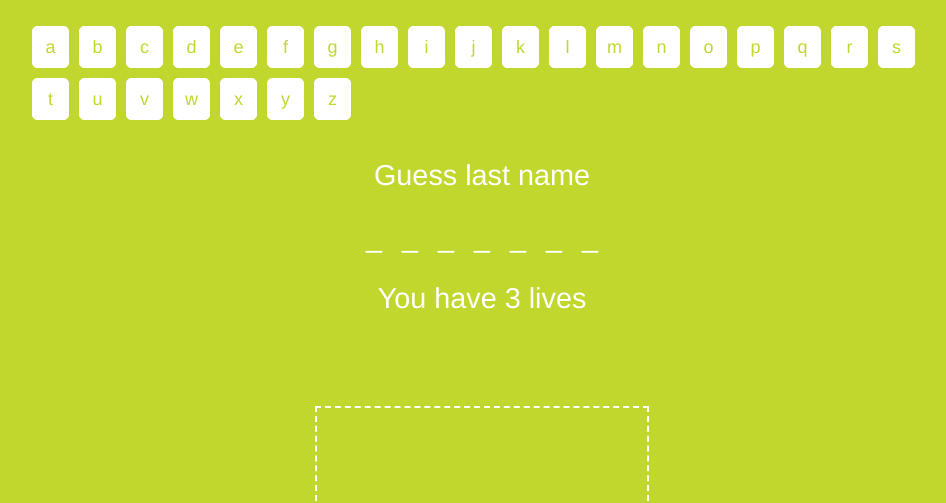
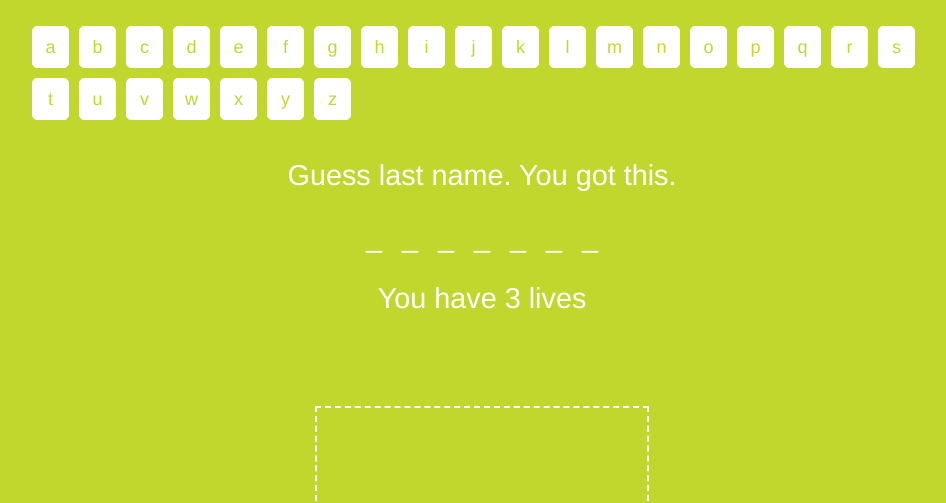
Before and after one commit to MattEllison/javascripthangman, a website: page index.html in a window 1280 px wide. Shown: the part 297-800 px from the top of the page, without its empty margins (158-1104 px from the left). Drawn offline with Linux system fonts and the light colour scheme.

Commit message:
added alert messages

```diff
--- a/package.json
+++ b/package.json
@@ -4,7 +4,7 @@
   "description": "",
   "main": "site.js",
   "scripts": {
-    "sass":"sass site.scss dist/site.css --watch",
+    "sass":"sass site.scss dist/site.css",
     "deploy":"cp index.html site.js dist"
   },
   "author": "",
--- a/site.js
+++ b/site.js
@@ -10,7 +10,7 @@ window.onload = function () {
         ["jackson"],
     ];         // Array of topics
     var categoryMessages = [
-        ["Guess last name"],
+        ["Guess last name. You got this."],
         ["Guess middle name"],
         ["Guess first name"]
     ];
@@ -19,6 +19,11 @@ window.onload = function () {
         ["Please!!!! YOU WISH!!!"],
         ["Please!!!! YOU WISH!!!"]
     ];
+    var categoriesAlertMessage = [
+        ["Ok now. I think you know this one"],
+        ["Nope. You can't move like that"],
+        ["Nope Nope Nope"]
+    ]
 
     var chosenCategory;     // Selected catagory
     var getHint;          // Word getHint
@@ -254,7 +259,7 @@ window.onload = function () {
             context.clearRect(0, 0, 400, 400);
             play();
         } else {
-            alert('ahh please. you need to win the first one');
-        }
+            var alertMessage = categoriesAlertMessage[nextCategory-1];
+            alert(alertMessage);        }
     }
 }
```
Also changed, not shown: dist/index.html, dist/site.js, 2 other files.
